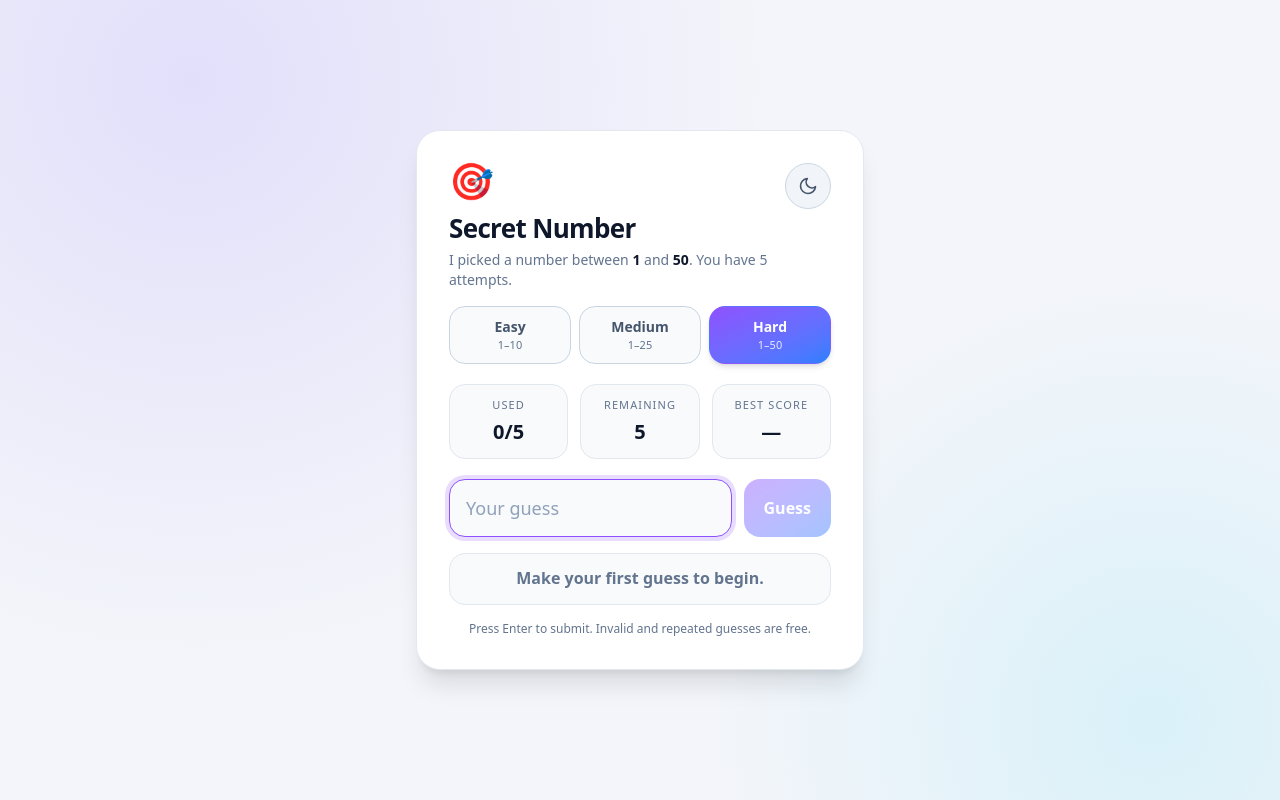
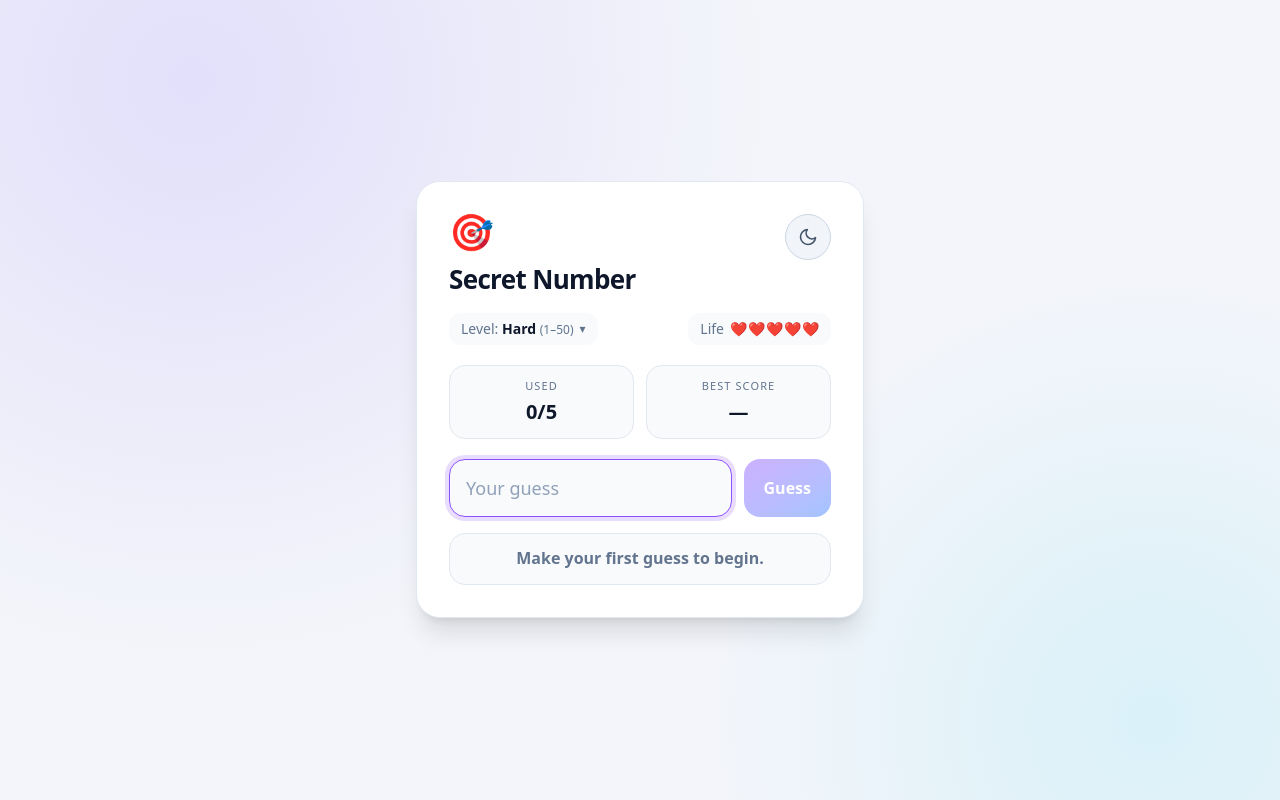
Before and after one commit to sureshkumar2personal-bit/UrLuck-, a React (Vite) app: page / in a window 1280 px wide. Built offline with nearby package versions, Linux system fonts and the light colour scheme.

Commit message:
First UI changes

```diff
--- a/src/App.tsx
+++ b/src/App.tsx
@@ -1,6 +1,7 @@
 import { useEffect, useRef, useState } from "react";
 import type { FormEvent } from "react";
 import Confetti from "./components/Confetti";
+import FlyingNumber from "./components/FlyingNumber";
 import GameStats from "./components/GameStats";
 import GuessHistory from "./components/GuessHistory";
 import ThemeToggle from "./components/ThemeToggle";
@@ -38,6 +39,21 @@ const feedbackStyles: Record<FeedbackKind, string> = {
 const primaryButton =
   "w-full cursor-pointer touch-manipulation rounded-2xl bg-gradient-to-br from-violet-500 to-blue-500 py-3.5 font-semibold text-white select-none transition hover:brightness-110 focus-visible:outline-2 focus-visible:outline-offset-2 focus-visible:outline-violet-500 active:translate-y-px";
 
+function winTitle(attemptsUsed: number): string {
+  switch (attemptsUsed) {
+    case 1:
+      return "Brilliant! Today is yours — peak guessing! 🔥";
+    case 2:
+      return "Nice! Today is yours! 🎉";
+    case 3:
+      return "Good! You got it! 👍";
+    case 4:
+      return "Smile! You found it! 😊";
+    default:
+      return "Satisfied! Don't guess anything more today. 😌";
+  }
+}
+
 export default function App() {
   const [theme, setTheme] = useState<Theme>(getInitialTheme);
   const [difficulty, setDifficulty] = useState<Difficulty>(loadDifficulty);
@@ -49,16 +65,50 @@ export default function App() {
   const [feedback, setFeedback] = useState("");
   const [result, setResult] = useState<FeedbackKind | null>(null);
   const [bestMap, setBestMap] = useState<BestMap>(loadBestMap);
+  const [levelOpen, setLevelOpen] = useState(false);
   const inputRef = useRef<HTMLInputElement>(null);
+  const levelWrapRef = useRef<HTMLDivElement>(null);
 
   const max = DIFFICULTIES[difficulty].max;
   const best = bestMap[difficulty] ?? null;
+
+  const won = result === "win";
+  const used = history.length;
+  const lost = !won && used >= MAX_ATTEMPTS;
+  const gameOver = won || lost;
+
+  // Lives: start full (all red). Each failed guess turns one red -> white.
+  // A correct guess restores +1 life (capped at MAX_ATTEMPTS).
+  const fails = won ? used - 1 : used;
+  const livesRed = Math.max(
+    0,
+    Math.min(MAX_ATTEMPTS, MAX_ATTEMPTS - fails + (won ? 1 : 0)),
+  );
 
   // Apply + persist theme on <html> (class-based dark mode).
   useEffect(() => {
     document.documentElement.classList.toggle("dark", theme === "dark");
     saveTheme(theme);
   }, [theme]);
+
+  // Close the Level menu on outside click / Escape (click-to-toggle only).
+  useEffect(() => {
+    if (!levelOpen) return;
+    function onPointerDown(e: PointerEvent) {
+      if (!levelWrapRef.current?.contains(e.target as Node)) {
+        setLevelOpen(false);
+      }
+    }
+    function onKeyDown(e: KeyboardEvent) {
+      if (e.key === "Escape") setLevelOpen(false);
+    }
+    document.addEventListener("pointerdown", onPointerDown);
+    document.addEventListener("keydown", onKeyDown);
+    return () => {
+      document.removeEventListener("pointerdown", onPointerDown);
+      document.removeEventListener("keydown", onKeyDown);
+    };
+  }, [levelOpen]);
 
   function newGame(next: Difficulty) {
     setSecret(randomInt(DIFFICULTIES[next].max));
@@ -70,17 +120,12 @@ export default function App() {
   }
 
   function changeDifficulty(next: Difficulty) {
+    setLevelOpen(false);
     if (next === difficulty) return;
     setDifficulty(next);
     saveDifficulty(next);
     newGame(next);
   }
-
-  const won = result === "win";
-  const used = history.length;
-  const remaining = MAX_ATTEMPTS - used;
-  const lost = !won && used >= MAX_ATTEMPTS;
-  const gameOver = won || lost;
 
   function handleSubmit(e: FormEvent) {
     e.preventDefault();
@@ -113,7 +158,7 @@ export default function App() {
 
     if (guess === secret) {
       setResult("win");
-      setFeedback("Correct! You found the secret number!");
+      setFeedback(winTitle(attemptsUsed));
       setHistory((h) => [{ value: guess, result: "win" }, ...h]);
       if (best === null || attemptsUsed < best) {
         const next = { ...bestMap, [difficulty]: attemptsUsed };
@@ -138,6 +183,7 @@ export default function App() {
   return (
     <div className="theme-smooth flex min-h-dvh w-full overflow-x-clip p-4 pt-[max(1rem,env(safe-area-inset-top))] pb-[max(1rem,env(safe-area-inset-bottom))] font-sans text-slate-900 sm:p-6 dark:text-slate-100">
       {won && <Confetti />}
+      {won && <FlyingNumber value={secret} />}
 
       <main className="m-auto w-full max-w-md animate-[rise_0.5s_cubic-bezier(0.22,1,0.36,1)_both] rounded-3xl border border-slate-200 bg-white p-5 shadow-xl sm:p-8 dark:border-white/10 dark:bg-white/[0.06] dark:shadow-2xl dark:backdrop-blur-xl">
         <div className="mb-2 flex items-start justify-between gap-3">
@@ -148,12 +194,6 @@ export default function App() {
             <h1 className="mt-3 text-2xl font-bold tracking-tight sm:text-[26px]">
               Secret Number
             </h1>
-            <p className="mt-1 text-sm text-slate-500 dark:text-slate-400">
-              I picked a number between{" "}
-              <b className="text-slate-900 dark:text-slate-100">1</b> and{" "}
-              <b className="text-slate-900 dark:text-slate-100">{max}</b>.
-              You have {MAX_ATTEMPTS} attempts.
-            </p>
           </div>
           <ThemeToggle
             theme={theme}
@@ -163,10 +203,44 @@ export default function App() {
           />
         </div>
 
+        <div className="mt-4 flex items-center justify-between gap-2">
+          <div ref={levelWrapRef} className="relative">
+          <button
+            type="button"
+            aria-haspopup="menu"
+            aria-expanded={levelOpen}
+            onClick={() => setLevelOpen((o) => !o)}
+            className="inline-flex cursor-pointer touch-manipulation items-center gap-1.5 rounded-xl bg-slate-50 px-3 py-1.5 text-sm select-none transition hover:bg-slate-100 focus-visible:outline-2 focus-visible:outline-offset-2 focus-visible:outline-violet-500 dark:bg-white/[0.06] dark:hover:bg-white/10"
+          >
+            <span>
+              <span className="font-medium text-slate-500 dark:text-slate-400">
+                Level:{" "}
+              </span>
+              <span className="font-bold text-slate-900 dark:text-slate-100">
+                {DIFFICULTIES[difficulty].label}
+              </span>{" "}
+              <span className="text-xs tabular-nums text-slate-500 dark:text-slate-400">
+                ({DIFFICULTIES[difficulty].hint})
+              </span>
+            </span>
+            <span
+              aria-hidden="true"
+              className={`text-xs text-slate-500 transition-transform duration-200 dark:text-slate-400 ${
+                levelOpen ? "rotate-180" : ""
+              }`}
+            >
+              ▾
+            </span>
+          </button>
+
           <div
-          className="mt-4 grid grid-cols-3 gap-2"
-          role="group"
+            role="menu"
             aria-label="Difficulty"
+            className={`absolute top-full left-0 z-20 mt-1.5 w-40 origin-top rounded-xl border border-slate-200 bg-white p-1 shadow-lg transition-all duration-150 dark:border-white/10 dark:bg-[#151d33] dark:shadow-2xl ${
+              levelOpen
+                ? "visible translate-y-0 opacity-100"
+                : "invisible -translate-y-1 opacity-0"
+            }`}
           >
             {DIFFICULTY_ORDER.map((d) => {
               const active = d === difficulty;
@@ -174,15 +248,18 @@ export default function App() {
                 <button
                   key={d}
                   type="button"
+                  role="menuitemradio"
+                  aria-checked={active}
                   onClick={() => changeDifficulty(d)}
-                aria-pressed={active}
-                className={`cursor-pointer touch-manipulation rounded-2xl border px-2 py-2.5 text-center select-none transition focus-visible:outline-2 focus-visible:outline-offset-2 focus-visible:outline-violet-500 ${
+                  tabIndex={levelOpen ? 0 : -1}
+                  className={`flex w-full cursor-pointer touch-manipulation items-center justify-between gap-2 rounded-lg px-2.5 py-1.5 text-left select-none transition focus-visible:outline-2 focus-visible:outline-offset-2 focus-visible:outline-violet-500 ${
                     active
-                    ? "border-transparent bg-gradient-to-br from-violet-500 to-blue-500 text-white shadow-md"
-                    : "border-slate-300 bg-slate-50 text-slate-600 hover:bg-slate-100 dark:border-white/10 dark:bg-white/[0.06] dark:text-slate-300 dark:hover:bg-white/10"
+                      ? "bg-gradient-to-br from-violet-500 to-blue-500 text-white shadow-md"
+                      : "text-slate-700 hover:bg-slate-100 dark:text-slate-200 dark:hover:bg-white/10"
                   }`}
                 >
-                <span className="block text-sm font-bold">
+                  <span>
+                    <span className="block text-[13px] leading-tight font-bold">
                       {DIFFICULTIES[d].label}
                     </span>
                     <span
@@ -194,17 +271,41 @@ export default function App() {
                     >
                       {DIFFICULTIES[d].hint}
                     </span>
+                  </span>
+                  {active && (
+                    <span aria-hidden="true" className="text-sm leading-none">
+                      ✓
+                    </span>
+                  )}
                 </button>
               );
             })}
           </div>
+          </div>
 
-        <GameStats
-          used={used}
-          remaining={remaining}
-          max={MAX_ATTEMPTS}
-          best={best}
-        />
+          <div
+            aria-label={`Life: ${livesRed} of ${MAX_ATTEMPTS} hearts remaining`}
+            title={`${livesRed} of ${MAX_ATTEMPTS} hearts remaining`}
+            className="inline-flex shrink-0 items-center gap-1.5 rounded-xl bg-slate-50 px-3 py-1.5 select-none dark:bg-white/[0.06]"
+          >
+            <span className="text-sm font-medium text-slate-500 dark:text-slate-400">
+              Life
+            </span>
+            <span className="flex items-center gap-[1px] text-sm leading-none">
+              {Array.from({ length: MAX_ATTEMPTS }, (_, i) => (
+                <span
+                  key={`${i}-${i < livesRed ? "red" : "white"}`}
+                  aria-hidden="true"
+                  className={i >= livesRed ? "animate-[pop_0.35s_ease]" : ""}
+                >
+                  {i < livesRed ? "❤️" : "🤍"}
+                </span>
+              ))}
+            </span>
+          </div>
+        </div>
+
+        <GameStats used={used} max={MAX_ATTEMPTS} best={best} />
 
         <form
           onSubmit={handleSubmit}
@@ -246,7 +347,7 @@ export default function App() {
               🏆
             </div>
             <h2 className="mt-2 text-lg font-bold tracking-tight text-emerald-900 dark:text-emerald-100">
-              Correct! You found the secret number!
+              {winTitle(used)}
             </h2>
             <p className="mt-1 text-sm text-emerald-800 dark:text-emerald-200/90">
               Solved in {used} of {MAX_ATTEMPTS}{" "}
@@ -299,13 +400,13 @@ export default function App() {
 
         <GuessHistory history={history} />
 
+        {(won || lost) && (
           <p className="mt-4 text-center text-xs text-slate-500 dark:text-slate-400">
             {won
               ? "Nice work! Play again or try a harder difficulty."
-            : lost
-              ? "No waiting — start a new game any time."
-              : "Press Enter to submit. Invalid and repeated guesses are free."}
+              : "No waiting — start a new game any time."}
           </p>
+        )}
       </main>
     </div>
   );
--- /dev/null
+++ b/src/components/FlyingNumber.tsx
@@ -0,0 +1,19 @@
+/** Winning number as a butterfly body, with left + right wings. */
+export default function FlyingNumber({ value }: { value: number }) {
+  return (
+    <div
+      aria-hidden="true"
+      className="flying-number pointer-events-none fixed inset-0 z-50"
+    >
+      <div className="flying-track absolute top-0 left-0">
+        <div className="flying-bob">
+          <div className="bfly">
+            <div className="bfly-wing bfly-wing-left" />
+            <div className="bfly-body">{value}</div>
+            <div className="bfly-wing bfly-wing-right" />
+          </div>
+        </div>
+      </div>
+    </div>
+  );
+}
--- a/src/components/GameStats.tsx
+++ b/src/components/GameStats.tsx
@@ -1,6 +1,5 @@
 interface Props {
   used: number;
-  remaining: number;
   max: number;
   best: number | null;
 }
@@ -13,25 +12,16 @@ const labelClass =
 
 const valueClass = "mt-1 block text-lg tabular-nums sm:text-xl";
 
-export default function GameStats({ used, remaining, max, best }: Props) {
+export default function GameStats({ used, max, best }: Props) {
   return (
-    <div className="my-5 grid grid-cols-3 gap-2 sm:gap-3" aria-label="Game statistics">
+    <div
+      className="my-5 grid grid-cols-2 gap-2 sm:gap-3"
+      aria-label="Game statistics"
+    >
       <div className={cardClass}>
         <span className={labelClass}>Used</span>
         <strong className={`${valueClass} text-slate-900 dark:text-slate-100`}>
           {used}/{max}
-        </strong>
-      </div>
-      <div className={cardClass}>
-        <span className={labelClass}>Remaining</span>
-        <strong
-          className={`${valueClass} ${
-            remaining === 0
-              ? "text-rose-600 dark:text-rose-300"
-              : "text-slate-900 dark:text-slate-100"
-          }`}
-        >
-          {remaining}
         </strong>
       </div>
       <div className={cardClass}>
```
Also changed, not shown: src/index.css (+114 -1 lines), 1 other file (tests, documents, lock files or other folders). Lines whose indentation alone changed are shown as unchanged.
